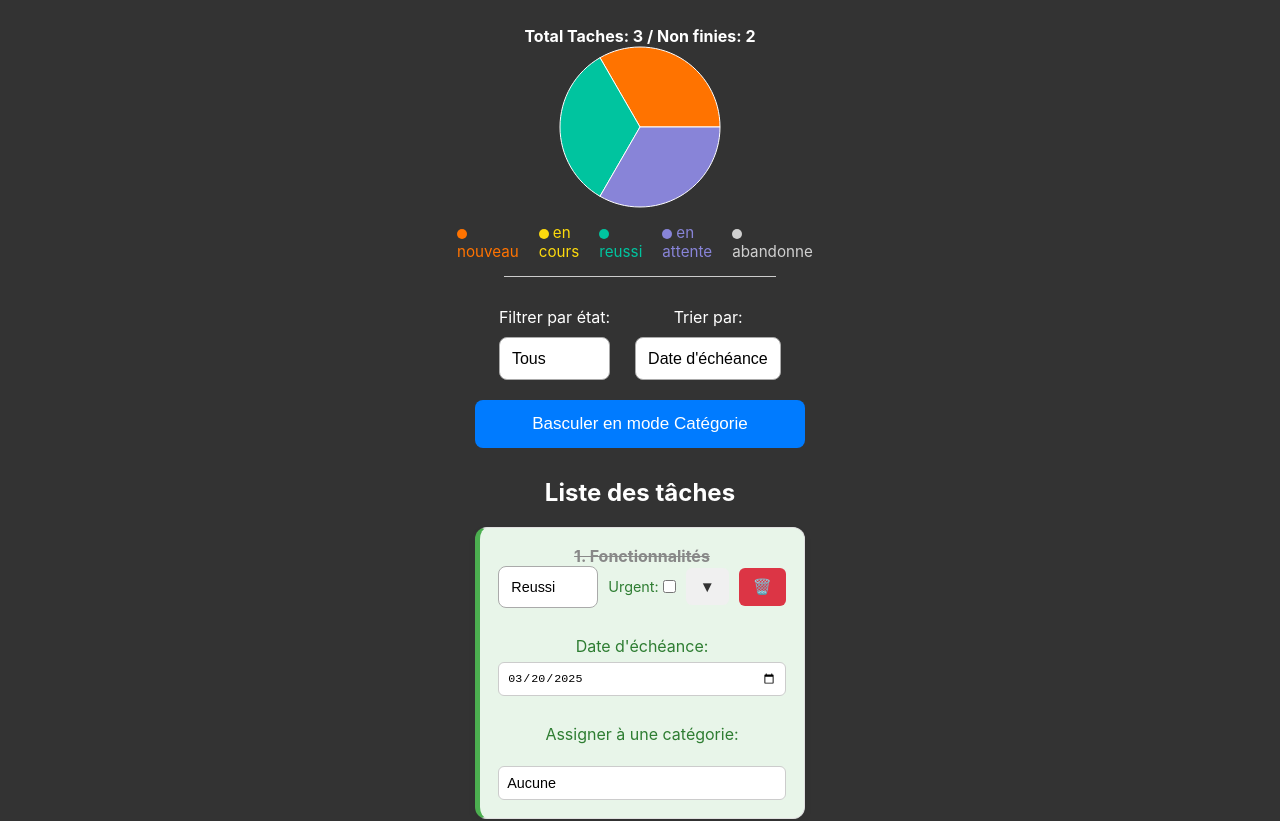
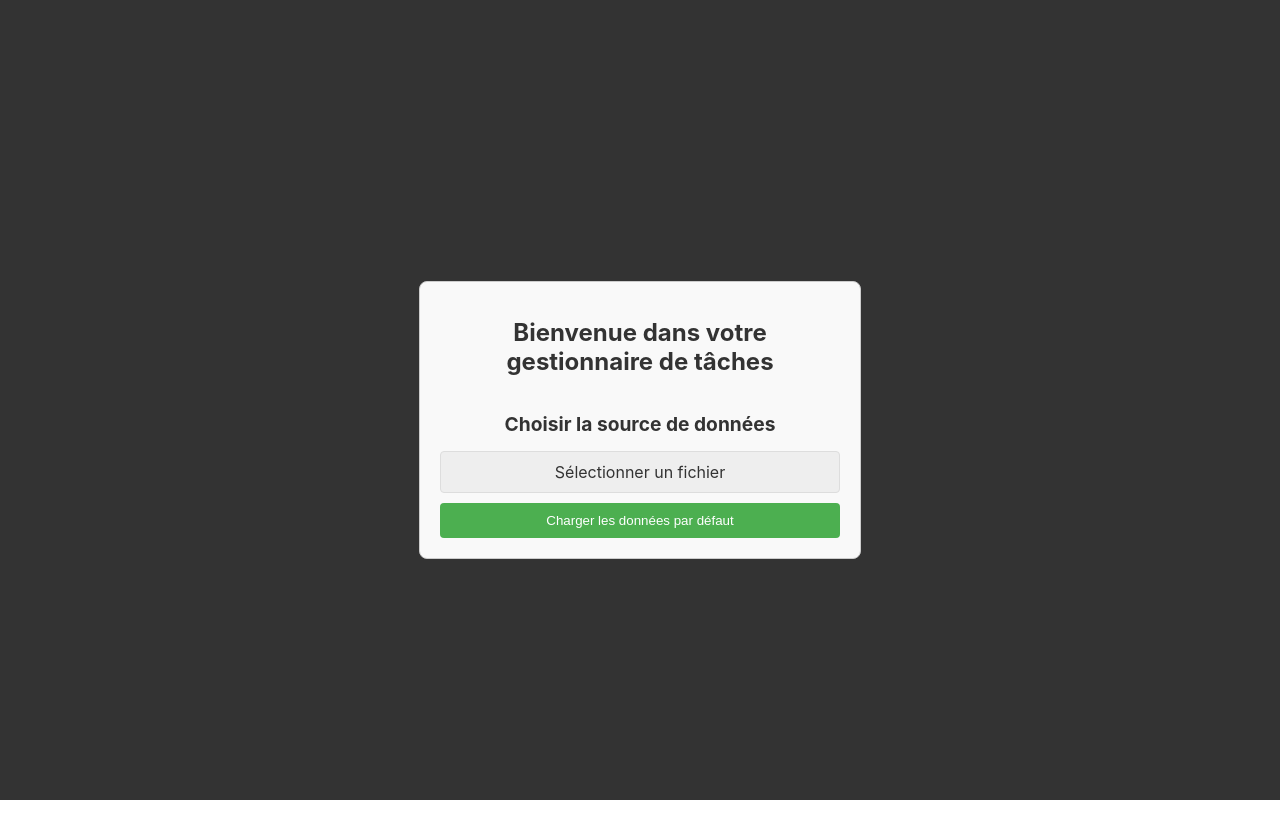
Before and after one commit to KERBADOU-Islem-2326063b/ToDoList, a React (Create React App) app: page / in a window 1280 px wide. Shown: the top 821 px of the page. After the commit the page ends 800 px from the top, so only its background shows below. Built offline with nearby package versions, Linux system fonts and the light colour scheme.

Commit message:
feat: ajout du dataloader pour choisir un fichier json

```diff
--- a/src/App.js
+++ b/src/App.js
@@ -5,17 +5,31 @@ import Todo from "./components/Todo/Todo";
 import { TodosProvider } from "./components/Context/TodosContext";
 import { CategoriesProvider } from "./components/Context/CategoriesContext";
 import { RelationsProvider } from "./components/Context/RelationsContext";
+import DataLoader from "./components/Dataloader/Dataloader";
+import { useState } from "react";
 
 export default function App() {
+  const [dataLoaded, setDataLoaded] = useState(false);
+
+  const handleDataLoaded = () => {
+    setDataLoaded(true);
+  };
+
   return (
     <RelationsProvider>
       <CategoriesProvider>
         <TodosProvider>
-            <div className="App">
-              <Header />
-              <Todo />
-              <Footer />
-            </div>
+          <div className="App">
+            {!dataLoaded ? (
+              <DataLoader onDataLoaded={handleDataLoaded} />
+            ) : (
+              <>
+                <Header />
+                <Todo />
+                <Footer />
+              </>
+            )}
+          </div>
         </TodosProvider>
       </CategoriesProvider>
     </RelationsProvider>
--- /dev/null
+++ b/src/components/Dataloader/Dataloader.js
@@ -0,0 +1,108 @@
+import React, { useState } from "react";
+import { useTodos } from "../Context/TodosContext";
+import { useCategories } from "../Context/CategoriesContext";
+import { useRelations } from "../Context/RelationsContext";
+import styles from "./Dataloader.module.css";
+
+const DataLoader = ({ onDataLoaded }) => {
+  const { setTodos } = useTodos();
+  const { setCategories } = useCategories();
+  const { setRelations } = useRelations();
+  const [loading, setLoading] = useState(false);
+  const [error, setError] = useState(null);
+
+  const handleFileChange = async (event) => {
+    setLoading(true);
+    setError(null);
+
+    const file = event.target.files[0];
+
+    if (!file) {
+      setLoading(false);
+      return;
+    }
+
+    try {
+      const reader = new FileReader();
+
+      reader.onload = (e) => {
+        try {
+          const jsonData = JSON.parse(e.target.result);
+
+          if (jsonData.taches && jsonData.categories && jsonData.relations) {
+            setTodos(jsonData.taches);
+            setCategories(jsonData.categories);
+            setRelations(jsonData.relations);
+            onDataLoaded();
+          } else {
+            setError(
+              "Format de fichier JSON invalide. Doit contenir les propriétés 'taches', 'categories' et 'relations'."
+            );
+          }
+        } catch (parseError) {
+          setError("Erreur lors de l'analyse du fichier JSON.");
+        } finally {
+          setLoading(false);
+        }
+      };
+
+      reader.onerror = () => {
+        setError("Erreur lors de la lecture du fichier.");
+        setLoading(false);
+      };
+
+      reader.readAsText(file);
+    } catch (err) {
+      setError("Une erreur inattendue est survenue.");
+      setLoading(false);
+    }
+  };
+
+  const loadDefaultData = async () => {
+    setLoading(true);
+    setError(null);
+
+    try {
+      const data = await import("../../data/todos.json");
+
+      if (data.default.taches && data.default.categories && data.default.relations) {
+        setTodos(data.default.taches);
+        setCategories(data.default.categories);
+        setRelations(data.default.relations);
+        onDataLoaded();
+      } else {
+        setError("Le fichier JSON par défaut est invalide.");
+      }
+    } catch (err) {
+      setError("Erreur lors du chargement des données par défaut.");
+    } finally {
+      setLoading(false);
+    }
+  };
+
+  return (
+    <div className={styles.container}>
+      <h1 className={styles.welcomeTitle}>Bienvenue dans votre gestionnaire de tâches</h1>
+      <h2 className={styles.title}>Choisir la source de données</h2>
+      <label htmlFor="fileInput" className={styles.fileInputLabel}>
+        Sélectionner un fichier
+      </label>
+      <input
+        type="file"
+        accept=".json"
+        onChange={handleFileChange}
+        disabled={loading}
+        id="fileInput"
+        className={styles.fileInput}
+      />
+      <button onClick={loadDefaultData} disabled={loading} className={styles.button}>
+        Charger les données par défaut
+      </button>
+
+      {loading && <p>Chargement...</p>}
+      {error && <p className={styles.error}>Erreur: {error}</p>}
+    </div>
+  );
+};
+
+export default DataLoader;
--- /dev/null
+++ b/src/components/Dataloader/Dataloader.module.css
@@ -0,0 +1,74 @@
+.container {
+  display: flex;
+  flex-direction: column;
+  justify-content: center;
+  align-items: center;
+  padding: 20px;
+  border: 1px solid #ccc;
+  border-radius: 8px;
+  width: 90%;
+  max-width: 400px;
+  margin: 20px auto;
+  background-color: #f9f9f9;
+
+  position: absolute;
+  top: 50%;
+  left: 50%;
+  transform: translate(-50%, -50%);
+}
+.welcomeTitle {
+  font-size: 1.5em;
+  margin-bottom: 20px;
+  color: #333;
+  text-align: center;
+}
+
+.title {
+  font-size: 1.2em;
+  margin-bottom: 15px;
+  color: #333;
+}
+
+.fileInputLabel {
+  display: inline-block;
+  padding: 10px 15px;
+  background-color: #eee;
+  border: 1px solid #ddd;
+  border-radius: 4px;
+  cursor: pointer;
+  margin-bottom: 10px;
+  width: 100%;
+  text-align: center;
+  box-sizing: border-box;
+  color: #333;
+}
+
+.fileInput {
+  display: none;
+}
+
+.button {
+  padding: 10px 15px;
+  background-color: #4CAF50;
+  color: white;
+  border: none;
+  border-radius: 4px;
+  cursor: pointer;
+  transition: background-color 0.3s ease;
+  width: 100%;
+}
+
+.button:hover {
+  background-color: #3e8e41;
+}
+
+.button:disabled {
+  background-color: #ccc;
+  cursor: not-allowed;
+}
+
+.error {
+  color: red;
+  margin-top: 10px;
+  font-style: italic;
+}
```
Also changed, not shown: src/data/todos2.json (added, +85 -0 lines).
